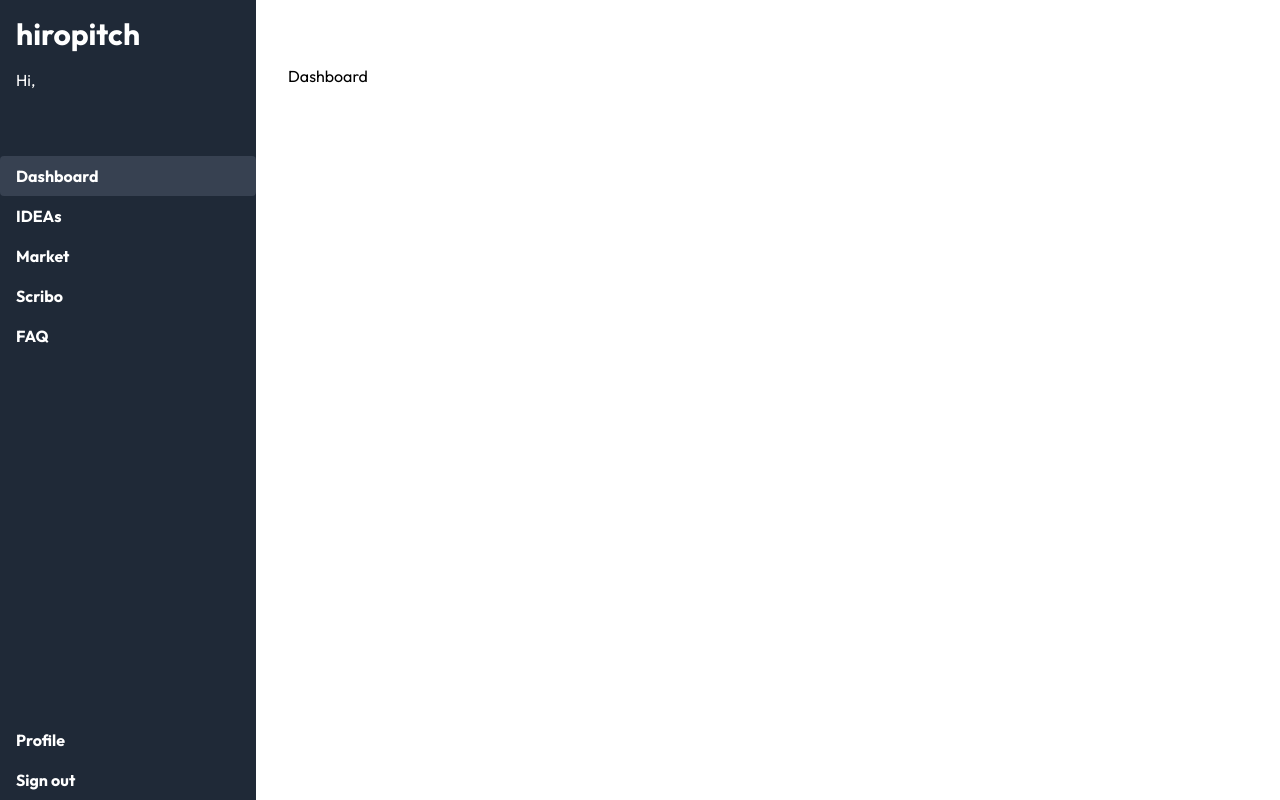
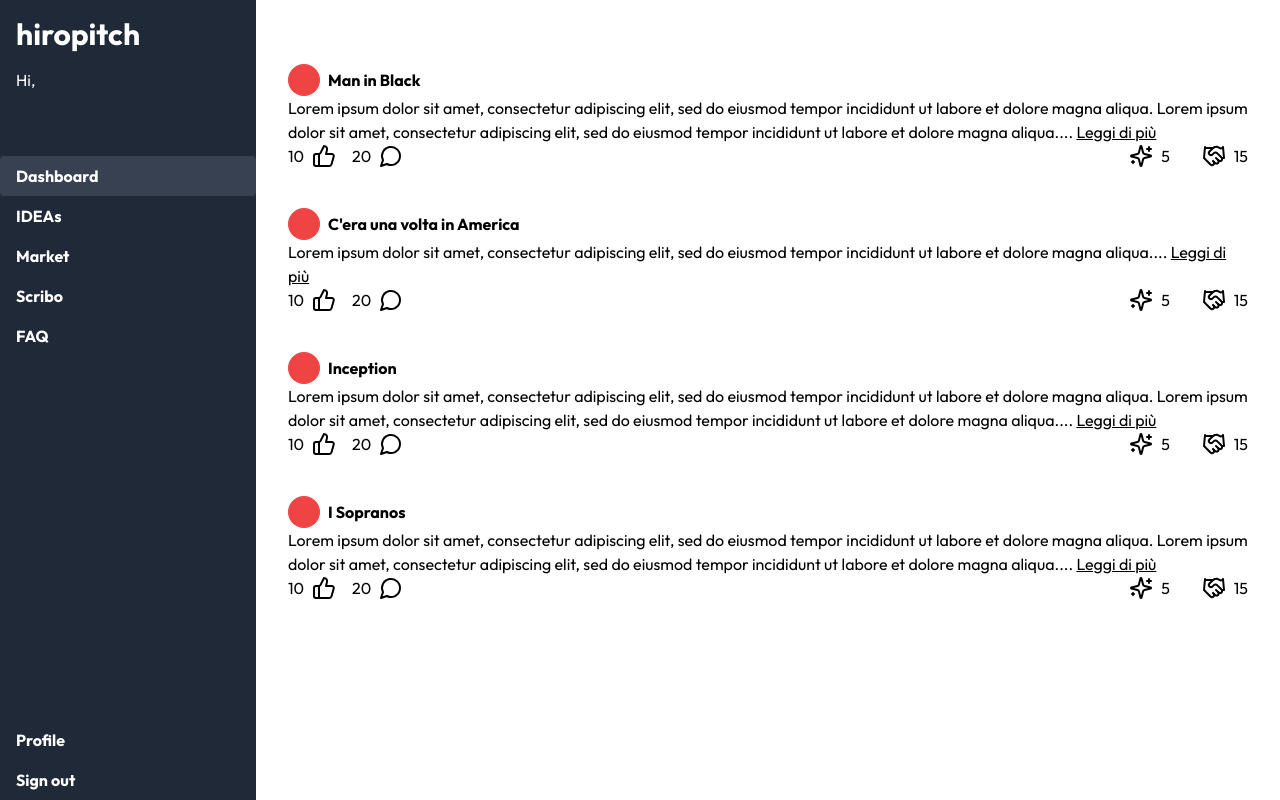
Before and after one commit to falconandrea/hiropitch-mvp, a Next.js app: page /admin/dashboard in a window 1280 px wide. Built offline with nearby package versions, Linux system fonts and the light colour scheme; no server answers.

Commit message:
feat: list posts in homepage

```diff
--- a/src/app/admin/dashboard/page.tsx
+++ b/src/app/admin/dashboard/page.tsx
@@ -1,3 +1,67 @@
+import ListPost from '@/components/admin/dashboard/ListPost';
+
 export default async function Dashboard() {
-  return <div>Dashboard</div>;
+  const posts = [
+    {
+      id: 1,
+      title: 'Man in Black',
+      description:
+        'Lorem ipsum dolor sit amet, consectetur adipiscing elit, sed do eiusmod tempor incididunt ut labore et dolore magna aliqua. Lorem ipsum dolor sit amet, consectetur adipiscing elit, sed do eiusmod tempor incididunt ut labore et dolore magna aliqua.',
+      counters: {
+        like: 10,
+        comments: 20,
+        tips: 5,
+        investors: 15,
+      },
+    },
+    {
+      id: 2,
+      title: "C'era una volta in America",
+      description:
+        'Lorem ipsum dolor sit amet, consectetur adipiscing elit, sed do eiusmod tempor incididunt ut labore et dolore magna aliqua.',
+      counters: {
+        like: 10,
+        comments: 20,
+        tips: 5,
+        investors: 15,
+      },
+    },
+    {
+      id: 3,
+      title: 'Inception',
+      description:
+        'Lorem ipsum dolor sit amet, consectetur adipiscing elit, sed do eiusmod tempor incididunt ut labore et dolore magna aliqua. Lorem ipsum dolor sit amet, consectetur adipiscing elit, sed do eiusmod tempor incididunt ut labore et dolore magna aliqua.',
+      counters: {
+        like: 10,
+        comments: 20,
+        tips: 5,
+        investors: 15,
+      },
+    },
+    {
+      id: 4,
+      title: 'I Sopranos',
+      description:
+        'Lorem ipsum dolor sit amet, consectetur adipiscing elit, sed do eiusmod tempor incididunt ut labore et dolore magna aliqua. Lorem ipsum dolor sit amet, consectetur adipiscing elit, sed do eiusmod tempor incididunt ut labore et dolore magna aliqua.',
+      counters: {
+        like: 10,
+        comments: 20,
+        tips: 5,
+        investors: 15,
+      },
+    },
+  ];
+
+  return (
+    <div>
+      {posts.map((post) => (
+        <ListPost
+          key={post.id}
+          title={post.title}
+          description={post.description}
+          counters={post.counters}
+        />
+      ))}
+    </div>
+  );
 }
--- /dev/null
+++ b/src/components/admin/dashboard/ListPost.tsx
@@ -0,0 +1,53 @@
+import { CustomIcons } from '@/components/CustomIcons';
+
+interface InterfacePost {
+  title: string;
+  description: string;
+  counters: {
+    like: number;
+    comments: number;
+    tips: number;
+    investors: number;
+  };
+}
+
+export default function ListPost(post: InterfacePost) {
+  return (
+    <div className='mb-10'>
+      <div className='flex items-center'>
+        <div className='mr-2 overflow-hidden rounded-full'>
+          <div className='h-8 w-8 bg-red-500' />
+        </div>
+        <h2 className='m-0 font-bold'>{post.title}</h2>
+      </div>
+      <p className=''>
+        {post.description}...{' '}
+        <a href='#' title='' className='underline'>
+          Leggi di più
+        </a>
+      </p>
+      <div className='flex justify-between'>
+        <div className='flex space-x-4'>
+          <div className='flex space-x-2'>
+            <span>{post.counters.like}</span>
+            <CustomIcons.thumbsUp />
+          </div>
+          <div className='flex space-x-2'>
+            <span>{post.counters.comments}</span>
+            <CustomIcons.messageCircle />
+          </div>
+        </div>
+        <div className='flex space-x-8'>
+          <div className='flex space-x-2'>
+            <CustomIcons.sparkles />
+            <span>{post.counters.tips}</span>
+          </div>
+          <div className='flex space-x-2'>
+            <CustomIcons.handshake />
+            <span>{post.counters.investors}</span>
+          </div>
+        </div>
+      </div>
+    </div>
+  );
+}
```
